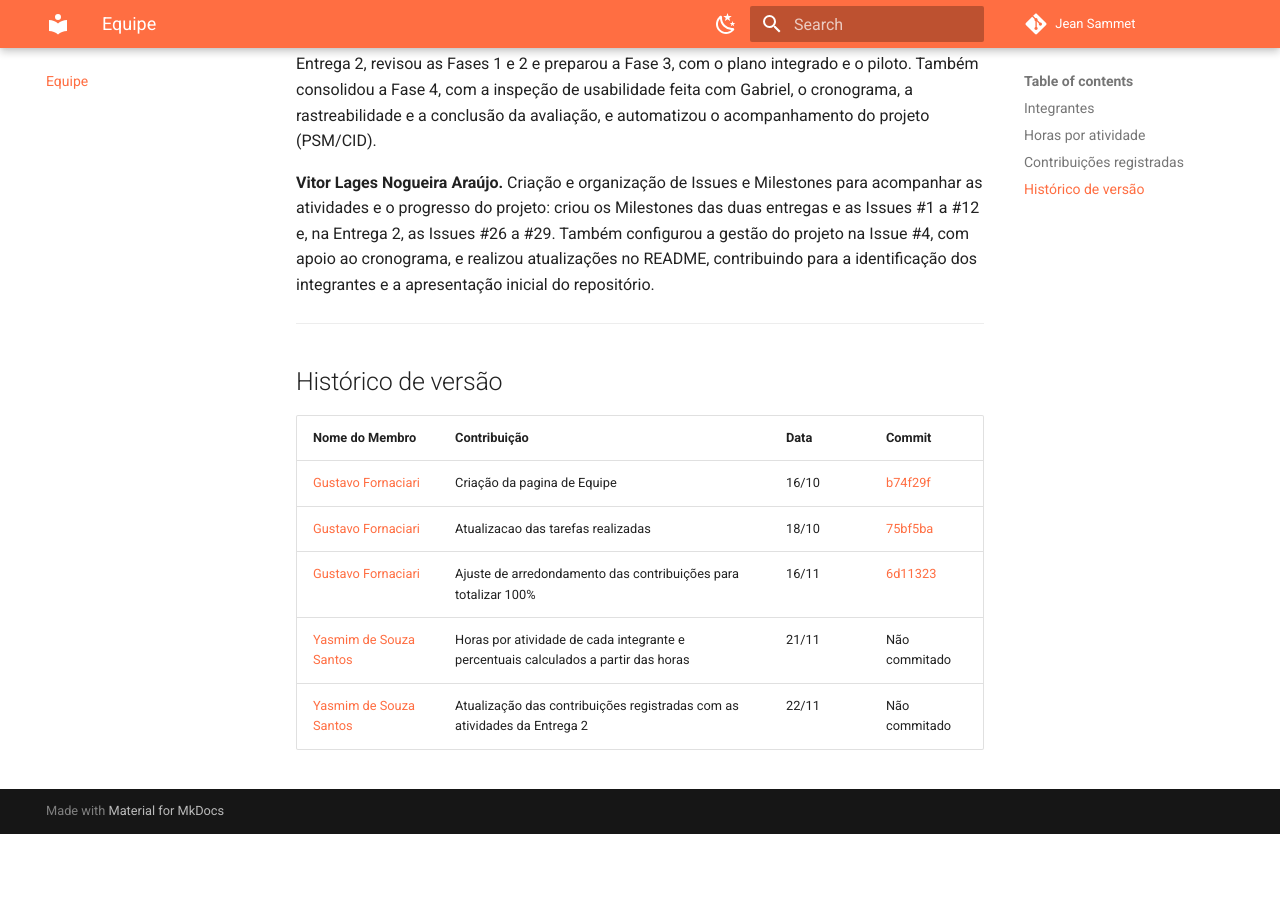
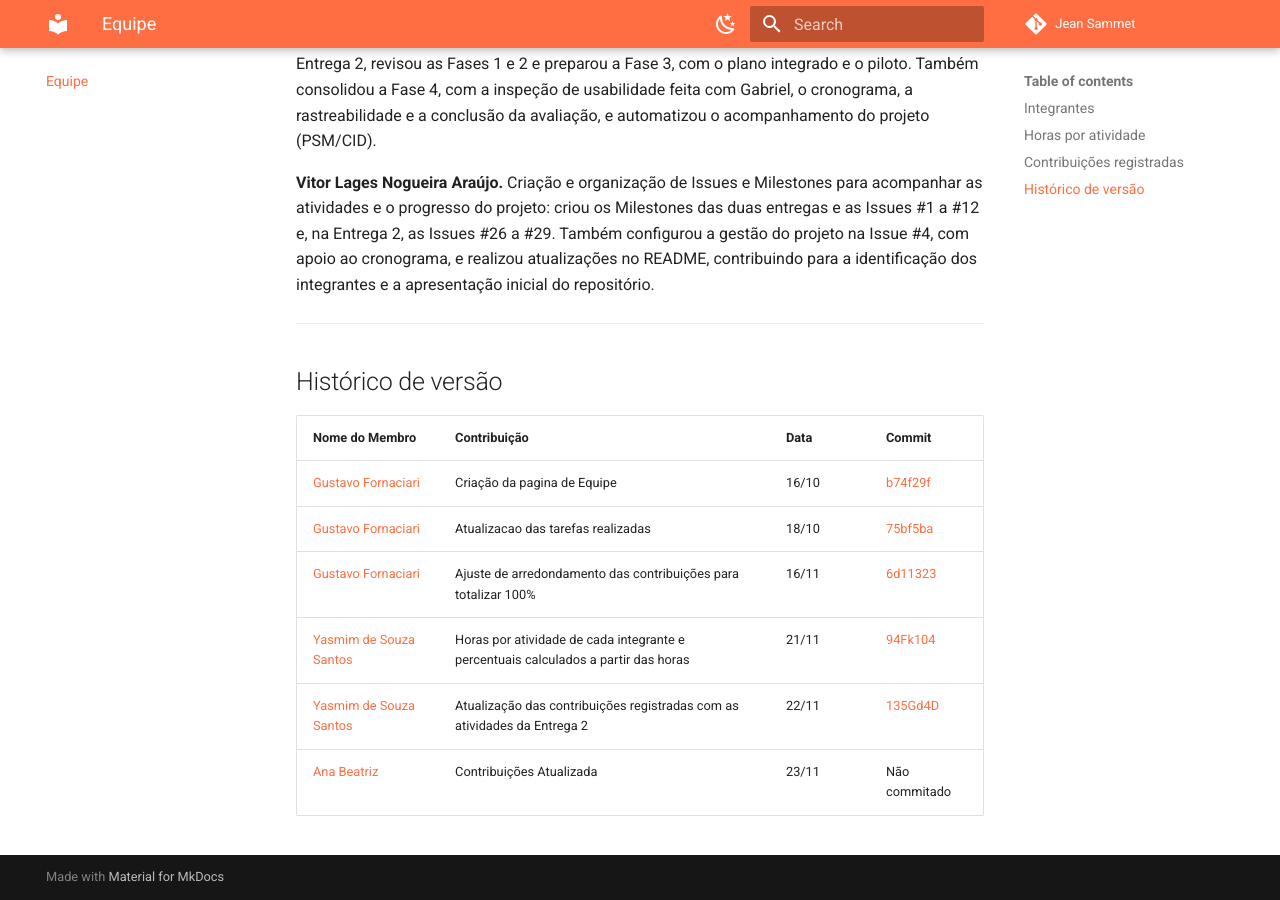
Before and after one commit to FCTE-Qualidade-de-Software-1/2026-2_T02_JEAN_SAMMET, an MkDocs documentation site: the page built from docs/equipe/equipe.md, in a window 1280 px wide and 900 px high, scrolled down 4792 px. Built offline with MkDocs 1.6.1 and Material for MkDocs 9.7.7, drawn with Linux system fonts in a browser that asks for light colours; comment, search, counter and statistics services are not loaded; before the commit the page ends 5626 px from its top, so only the background shows below that.

Commit message:
Contribuições Atualizada

```diff
--- a/docs/equipe/equipe.md
+++ b/docs/equipe/equipe.md
@@ -81,5 +81,6 @@ As contribuições abaixo cobrem as Entregas 1 e 2. As horas de cada atividade e
 | [Gustavo Fornaciari](https://github.com/GUGOFO) | Criação da pagina de Equipe | 16/10 | [b74f29f](https://github.com/FCTE-Qualidade-de-Software-1/2026-2_T02_JEAN_SAMMET/commit/b74f29f4f5c3b8f017d27f4a7416f1f4715f454f) |
 | [Gustavo Fornaciari](https://github.com/GUGOFO) | Atualizacao das tarefas realizadas | 18/10 | [75bf5ba](https://github.com/FCTE-Qualidade-de-Software-1/2026-2_T02_JEAN_SAMMET/commit/75bf5ba83e184dfae7fd2fb06cb3de3554ef19e2) |
 | [Gustavo Fornaciari](https://github.com/GUGOFO) | Ajuste de arredondamento das contribuições para totalizar 100% | 16/11 | [6d11323](https://github.com/FCTE-Qualidade-de-Software-1/2026-2_T02_JEAN_SAMMET/commit/6d113238dd362d70e6f821ff3e4dad670239bf95) |
-| [Yasmim de Souza Santos](https://github.com/eii-yahs) | Horas por atividade de cada integrante e percentuais calculados a partir das horas | 21/11 | Não commitado |
-| [Yasmim de Souza Santos](https://github.com/eii-yahs) | Atualização das contribuições registradas com as atividades da Entrega 2 | 22/11 | Não commitado |
+| [Yasmim de Souza Santos](https://github.com/eii-yahs) | Horas por atividade de cada integrante e percentuais calculados a partir das horas | 21/11 | [94Fk104](https://github.com/FCTE-Qualidade-de-Software-1/2026-2_T02_JEAN_SAMMET/commit/6d113238dd362d70e6f821ff3e4dad670239bf95) |
+| [Yasmim de Souza Santos](https://github.com/eii-yahs) | Atualização das contribuições registradas com as atividades da Entrega 2 | 22/11 | [135Gd4D](https://github.com/FCTE-Qualidade-de-Software-1/2026-2_T02_JEAN_SAMMET/commit/6d113238dd362d70e6f821ff3e4dad670239bf95) |
+| [Ana Beatriz](https://github.com/AnnaBeatrizAraujo) | Contribuições Atualizada | 23/11 | Não commitado |
```
Also changed, not shown: other parts of docs/equipe/equipe.md (+1 -1 lines).
